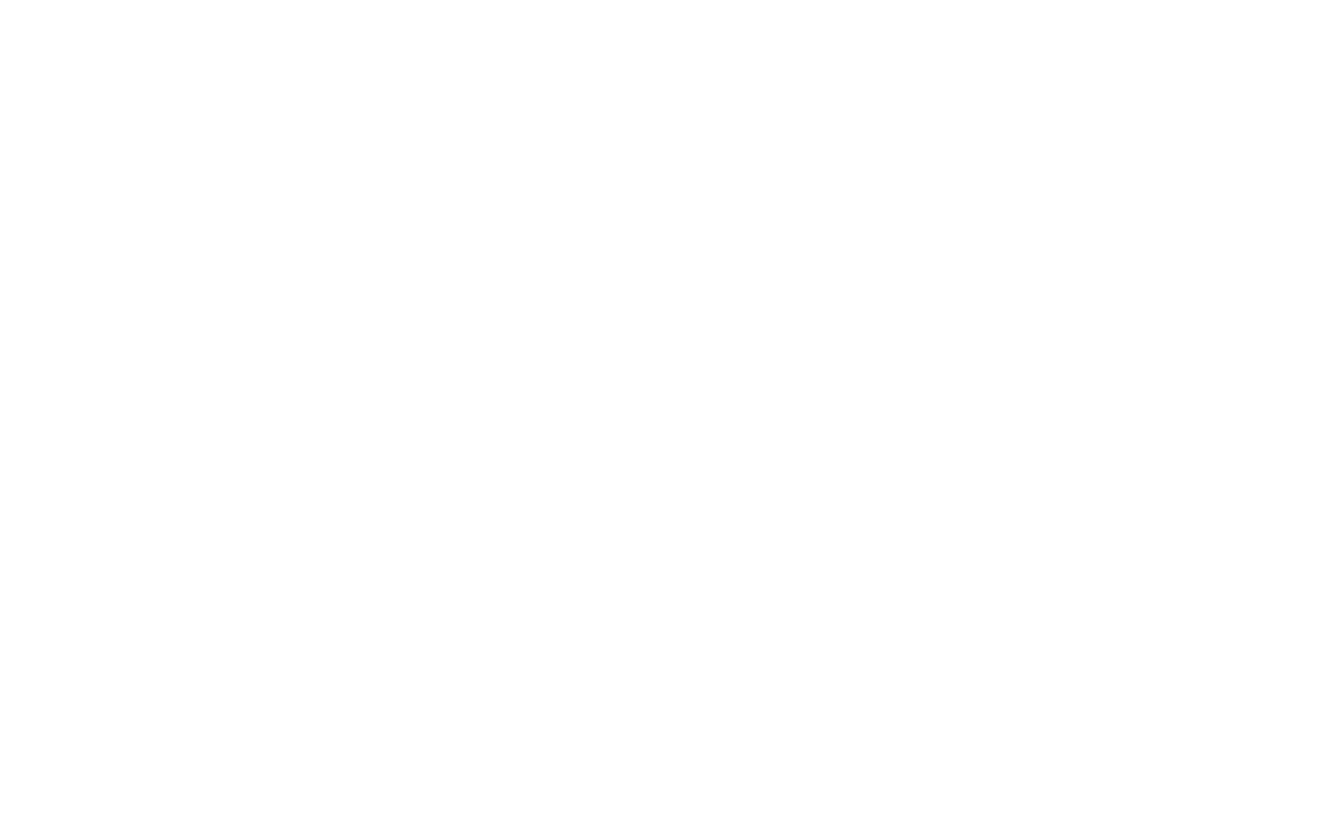
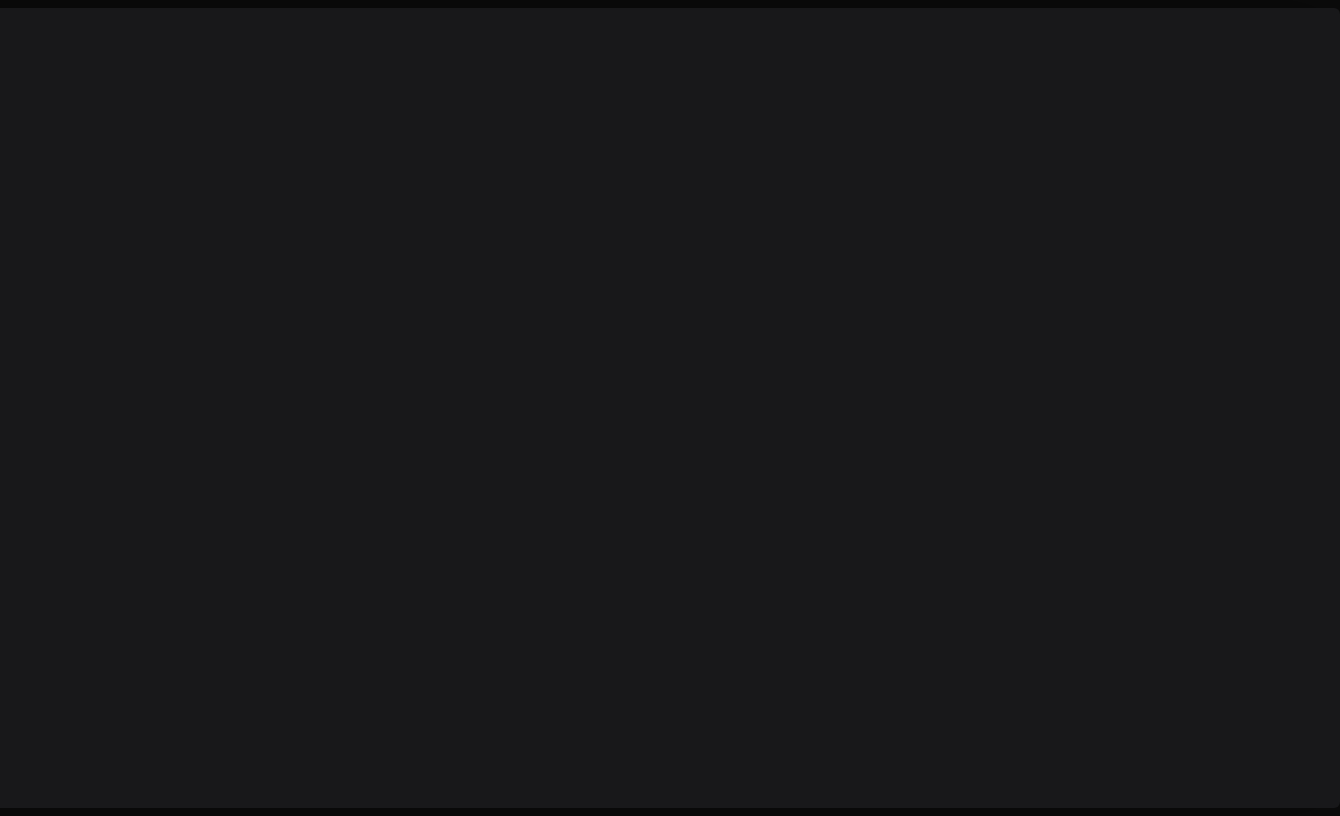
Before and after one commit to tesfadan/snvke, a plain HTML site: page app/index.html in a window 1280 px wide. Shown: the whole page, 1340 px wide, since content can reach past the window. Drawn offline with Linux system fonts and the light colour scheme.

Commit message:
added basic elemnts and styling

```diff
--- a/app/index.html
+++ b/app/index.html
@@ -1,4 +1,4 @@
-<!DOCTYPE html>
+<!DOCTYPE html5>
 <html lang="en">
 <!--
     sssnake
@@ -19,6 +19,7 @@
 </head>
 
 <body>
+    <canvas class="canvas" id="canvas" height="800" width="1400"></canvas>
     <script type="module" src="/js/index.js"></script>
 </body>
 
--- a/app/style/index.css
+++ b/app/style/index.css
@@ -2,3 +2,24 @@
 Tesfa Demissie
 2021
 https://tesfadan.com */
+
+:root {
+    --darkBackground: #0c0c0c;
+    --background: #18181a;
+    --border: #434f57;
+}
+
+body {
+    background-color: var(--darkBackground);
+    display: flex;
+    justify-content: center;
+    align-items: center;
+}
+
+.canvas {
+    background: var(--background);
+    /* border: 1px solid var(--border); */
+    height: 800px;
+    border-radius: 6px;
+    box-shadow: 0px 0px 64px #00000070;
+}
```
